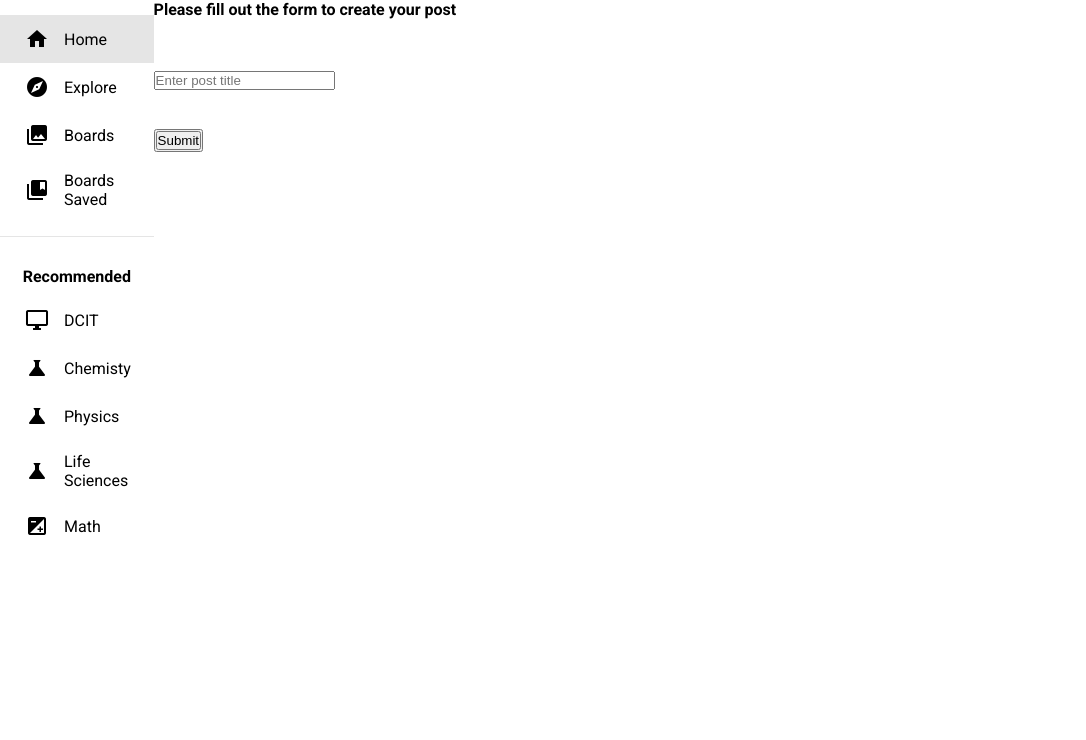
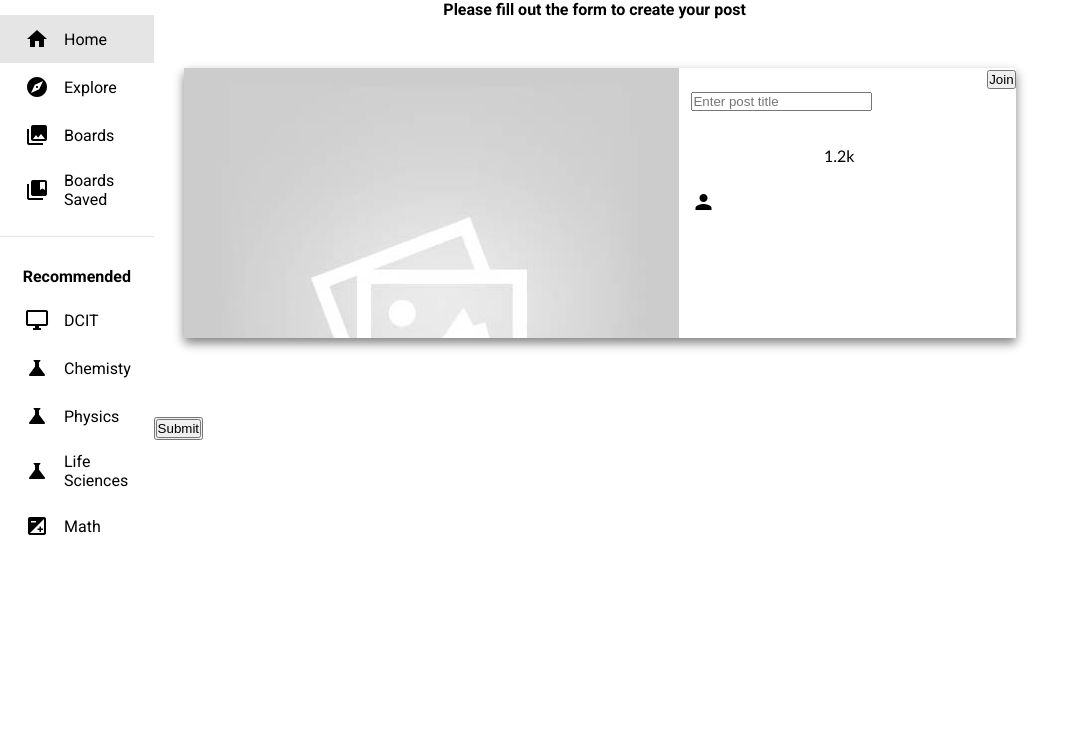
Before and after one commit to VantageGroup/UWI-Notice-Board, a Flask app: page /create-board in a window 1280 px wide. Shown: the part 60-800 px from the top of the page, without its empty margins (0-1086 px from the left). Run offline with Flask 3, Linux system fonts and the light colour scheme; some libraries are stand-ins or nearby versions.

Commit message:
Add files via upload

```diff
--- a/App/templates/form.html
+++ b/App/templates/form.html
@@ -172,10 +172,39 @@
                 <br/>
 
                 <form method ="POST" enctype="multipart/form-data" style="width:100%">
-                  {{ formBoard.hidden_tag() }}
+                  <div class="card">
+                    <div class="card-image">
+                      <img src="static/images/dark.jpg">
+                    </div>
+
+                    <div class="card-content">
+                      <div class="title">
+                        <h3>
+                          {{ formBoard.hidden_tag() }}
+                          {{ formBoard.title(placeholder="Enter post title") }}
+                        </h3>
+                      </div>
+
+                      <div class="left-card">
+                        <div class="u-count">
+                          <p class="users-count">1.2k</p>
+                        </div>
+
+                        <div class="user-icon">
+                          <i class="material-icons">person</i>
+                        </div>
+                      </div>
+
+                    </div>
+
+                    <div class="join">
+                        <button>Join</button>
+                      </div>
+                  </div>
+
 
                   <h3 class="title">
-                    {{ formBoard.title(placeholder="Enter post title") }}
+
                   </h3>
 
                   <br>
```
